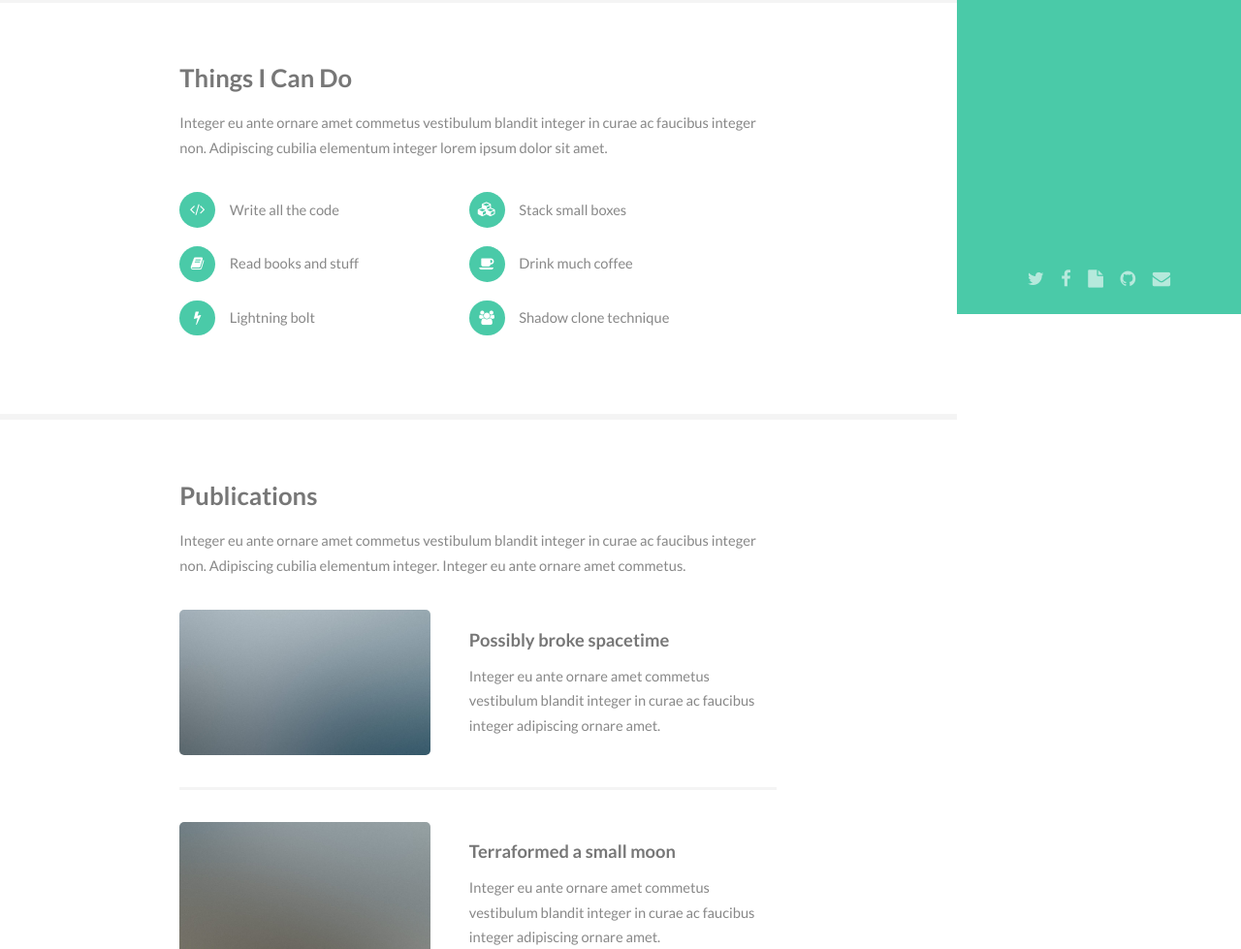
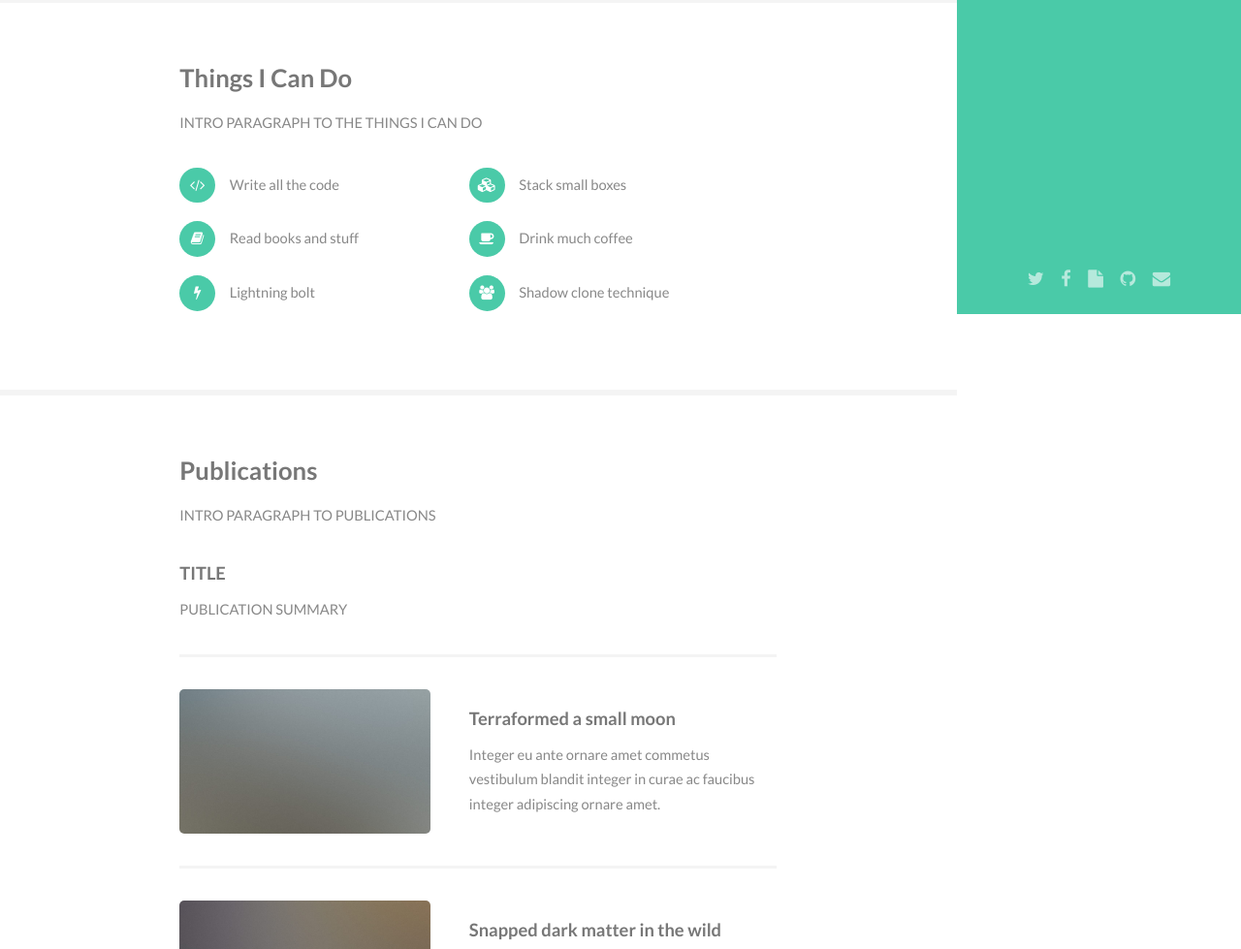
Before and after one commit to rhartsock/read-only, a plain HTML site: page index.html in a window 1280 px wide. Shown: the part 476-1455 px from the top of the page at 97% size. Drawn offline with Linux system fonts and the light colour scheme.

Commit message:
Update index.html

```diff
--- a/index.html
+++ b/index.html
@@ -70,7 +70,7 @@
 						<section id="two">
 							<div class="container">
 								<h3>Things I Can Do</h3>
-								<p>Integer eu ante ornare amet commetus vestibulum blandit integer in curae ac faucibus integer non. Adipiscing cubilia elementum integer lorem ipsum dolor sit amet.</p>
+								<p>INTRO PARAGRAPH TO THE THINGS I CAN DO</p>
 								<ul class="feature-icons">
 									<li class="fa-code">Write all the code</li>
 									<li class="fa-cubes">Stack small boxes</li>
@@ -86,13 +86,13 @@
 						<section id="three">
 							<div class="container">
 								<h3>Publications</h3>
-								<p>Integer eu ante ornare amet commetus vestibulum blandit integer in curae ac faucibus integer non. Adipiscing cubilia elementum integer. Integer eu ante ornare amet commetus.</p>
+								<p>INTRO PARAGRAPH TO PUBLICATIONS</p>
 								<div class="features">
 									<article>
-										<a href="#" class="image"><img src="images/pic01.jpg" alt="" /></a>
+										<!--<a href="#" class="image"><img src="images/pic01.jpg" alt="" /></a>-->
 										<div class="inner">
-											<h4>Possibly broke spacetime</h4>
-											<p>Integer eu ante ornare amet commetus vestibulum blandit integer in curae ac faucibus integer adipiscing ornare amet.</p>
+											<h4><a href="">TITLE</a></h4>
+											<p>PUBLICATION SUMMARY</p>
 										</div>
 									</article>
 									<article>
```
